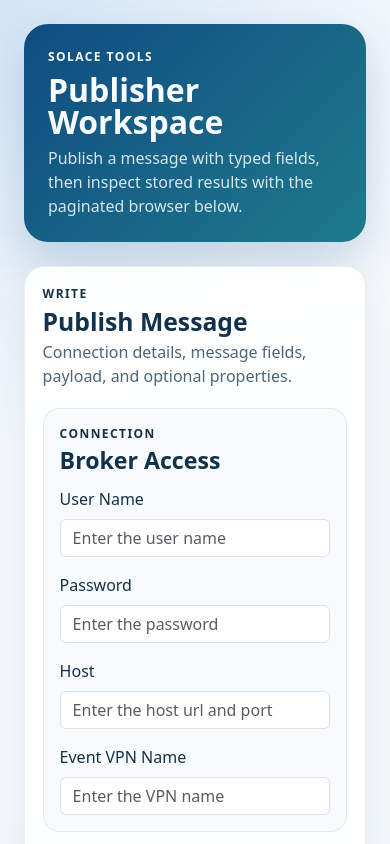
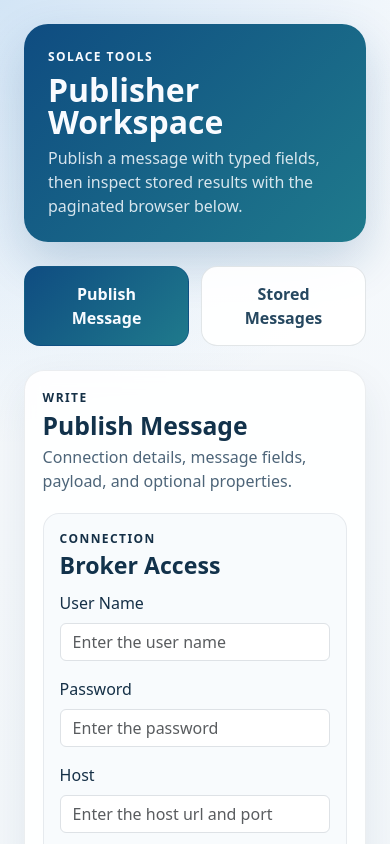
Before and after one commit to jrodolfo/solace, a React (Vite) app in the folder solace-publisher-ui/: page / in a window 390 px wide. Shown: the top 844 px of the page. Built offline with nearby package versions, Linux system fonts and the light colour scheme.

Commit message:
add responsive publish and stored message tabs to the ui layout

```diff
--- a/solace-publisher-ui/src/App.css
+++ b/solace-publisher-ui/src/App.css
@@ -42,6 +42,35 @@
     padding: 1.5rem;
     box-shadow: 0 1rem 2.5rem rgba(21, 48, 71, 0.08);
     backdrop-filter: blur(10px);
+}
+
+.workspace-tabs {
+    display: grid;
+    grid-template-columns: repeat(2, minmax(0, 1fr));
+    gap: 0.75rem;
+}
+
+.workspace-tab {
+    padding: 0.95rem 1rem;
+    border-radius: 1rem;
+    border: 1px solid rgba(21, 48, 71, 0.12);
+    background: rgba(255, 255, 255, 0.92);
+    color: #264860;
+    font-weight: 700;
+    transition: transform 160ms ease, border-color 160ms ease, box-shadow 160ms ease, background 160ms ease;
+}
+
+.workspace-tab:hover,
+.workspace-tab:focus-visible {
+    transform: translateY(-1px);
+    border-color: rgba(15, 76, 129, 0.35);
+    box-shadow: 0 10px 24px rgba(21, 48, 71, 0.1);
+}
+
+.workspace-tab.is-active {
+    background: linear-gradient(135deg, #0f4c81 0%, #1f7a8c 100%);
+    border-color: rgba(15, 76, 129, 0.45);
+    color: #f8fbff;
 }
 
 .workspace-card-header {
@@ -352,6 +381,14 @@
     .workspace-card {
         padding: 1.1rem;
     }
+
+    .workspace-pane {
+        display: none;
+    }
+
+    .workspace-pane.is-active {
+        display: block;
+    }
 }
 
 @media (max-width: 767px) {
--- a/solace-publisher-ui/src/App.tsx
+++ b/solace-publisher-ui/src/App.tsx
@@ -65,6 +65,8 @@
     name: string;
     query: BrowserQueryState;
 };
+
+type WorkspaceSection = "PUBLISH" | "BROWSER";
 
 type BrowserFeedbackDetails = {
     added?: string[];
@@ -187,6 +189,7 @@
     const [savedViews, setSavedViews] = useState<SavedBrowserView[]>([]);
     const [savedViewActionHistory, setSavedViewActionHistory] = useState<SavedViewActionHistoryEntry[]>([]);
     const [savedViewHistoryClock, setSavedViewHistoryClock] = useState(0);
+    const [activeWorkspaceSection, setActiveWorkspaceSection] = useState<WorkspaceSection>("PUBLISH");
     const savedViewsImportInputRef = useRef<HTMLInputElement | null>(null);
 
     useEffect(() => {
@@ -1249,8 +1252,38 @@
                     </div>
                 </header>
 
+                <div className="workspace-tabs d-xl-none mb-4" role="tablist" aria-label="Workspace sections">
+                    <button
+                        type="button"
+                        role="tab"
+                        id="workspace-tab-publish"
+                        aria-selected={activeWorkspaceSection === "PUBLISH"}
+                        aria-controls="workspace-panel-publish"
+                        className={`workspace-tab${activeWorkspaceSection === "PUBLISH" ? " is-active" : ""}`}
+                        onClick={() => setActiveWorkspaceSection("PUBLISH")}
+                    >
+                        Publish Message
+                    </button>
+                    <button
+                        type="button"
+                        role="tab"
+                        id="workspace-tab-browser"
+                        aria-selected={activeWorkspaceSection === "BROWSER"}
+                        aria-controls="workspace-panel-browser"
+                        className={`workspace-tab${activeWorkspaceSection === "BROWSER" ? " is-active" : ""}`}
+                        onClick={() => setActiveWorkspaceSection("BROWSER")}
+                    >
+                        Stored Messages
+                    </button>
+                </div>
+
                 <div className="row g-4 align-items-start">
-                    <div className="col-12 col-xl-5">
+                    <div
+                        className={`col-12 col-xl-5 workspace-pane${activeWorkspaceSection === "PUBLISH" ? " is-active" : ""}`}
+                        id="workspace-panel-publish"
+                        role="tabpanel"
+                        aria-labelledby="workspace-tab-publish"
+                    >
                         <section className="workspace-card h-100">
                             <div className="workspace-card-header">
                                 <div>
@@ -1494,7 +1527,12 @@
                         </section>
                     </div>
 
-                    <div className="col-12 col-xl-7">
+                    <div
+                        className={`col-12 col-xl-7 workspace-pane${activeWorkspaceSection === "BROWSER" ? " is-active" : ""}`}
+                        id="workspace-panel-browser"
+                        role="tabpanel"
+                        aria-labelledby="workspace-tab-browser"
+                    >
                         <section className="workspace-card h-100">
                             <div className="workspace-card-header">
                                 <div>
```
Also changed, not shown: 2 other files (tests, documents, lock files or other folders).
